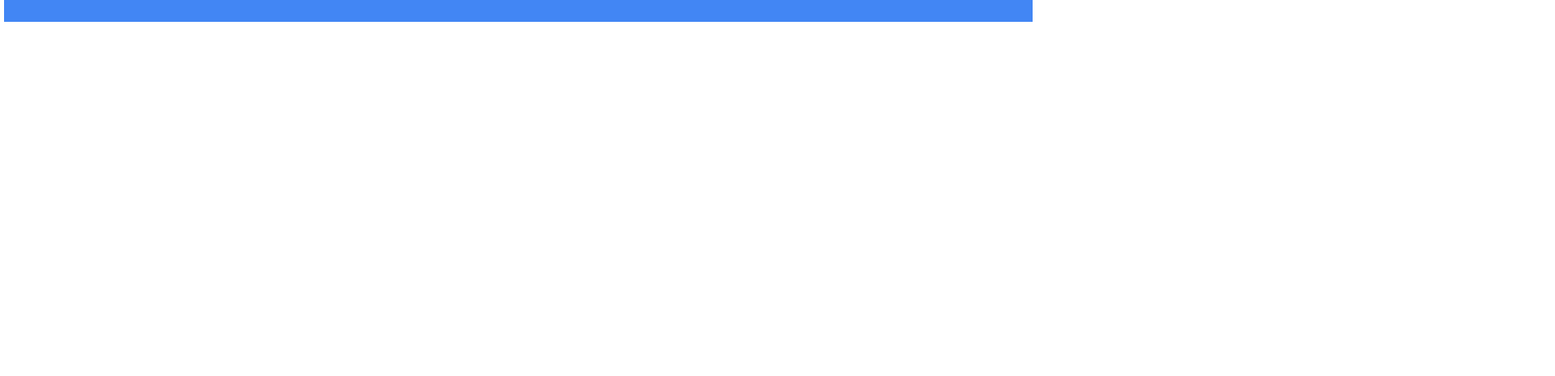
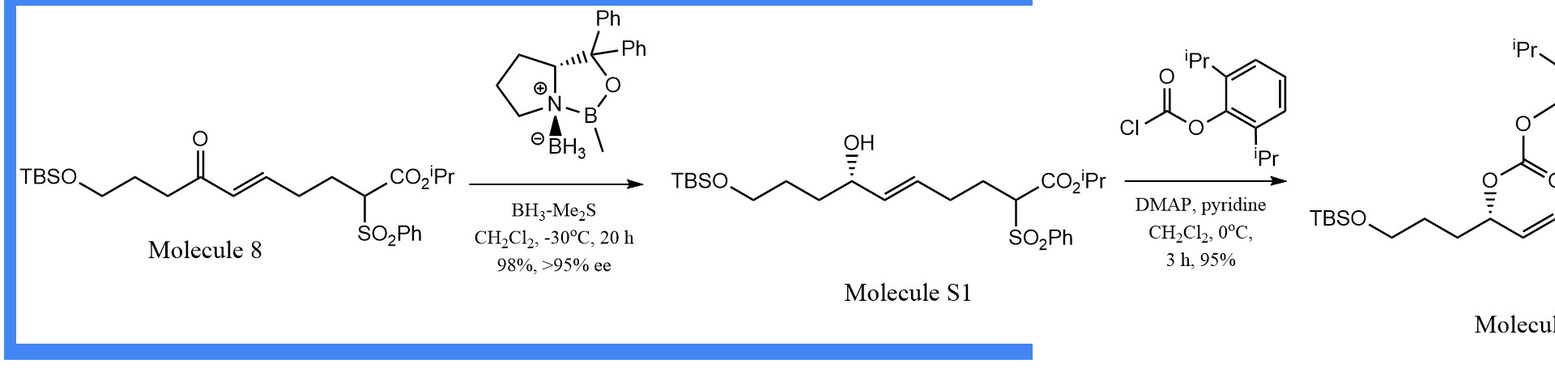
Before and after one commit to Elveskevtar/HTMLProject, a plain HTML site: page index.html in a window 1280 px wide. Shown: the part 546-1011 px from the top of the page at 81% size, 1920 px wide, since content can reach past the window. Before the commit the page ends 800 px from the top, so only its background shows below. Drawn offline with nearby package versions, Linux system fonts and the light colour scheme.

Commit message:
Add reaction scheme

```diff
--- a/index.html
+++ b/index.html
@@ -93,6 +93,7 @@
 					<div class="row" style="padding:20px 0px 20px 0px;background-color:#4286f4">
 						<div class="col-lg-12">
 							<h2 style="margin-top:10px">Reaction Scheme</h2>
+							<img src="scheme.jpg"></img>
 						</div>
 					</div>
 				</div>
```
Also changed, not shown: scheme.jpg (added).
